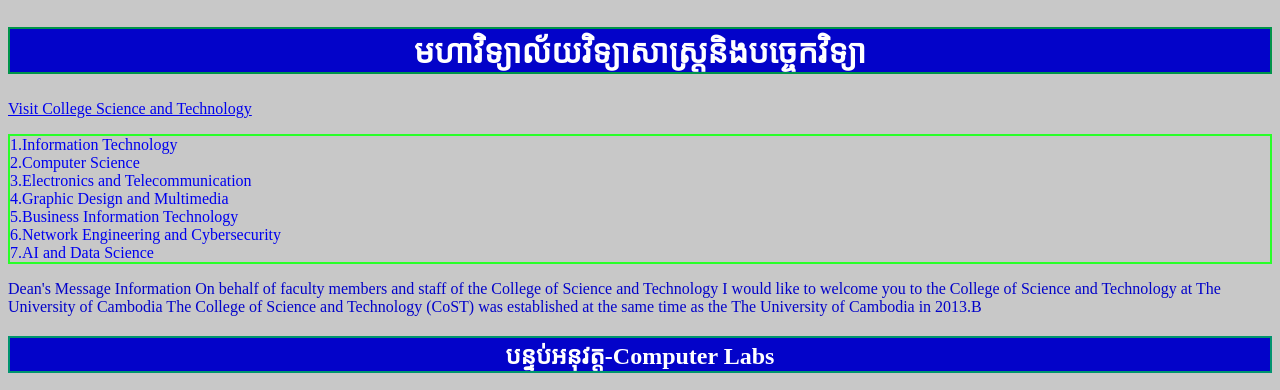
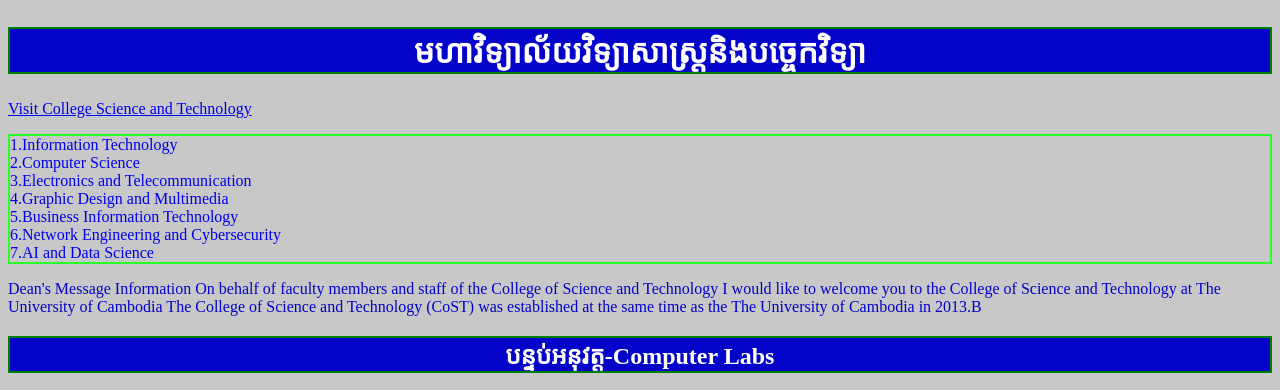
Before and after one commit to ChhounSomnang/ChhounSomnang, a plain HTML site: page index.html in a window 1280 px wide. Shown: the top 390 px of the page. Drawn offline with Linux system fonts and the light colour scheme.

Commit message:
Add files via upload

```diff
--- a/index.html
+++ b/index.html
@@ -7,7 +7,7 @@
 <link rel="icon" type="image/x-icon" href="images/icon.jpg">
 </head>
 <body style="background-color:rgb(200, 200, 200);">
-<h2 style="background-color:rgb(3, 3, 201); color:white; border:2px solid hsl(150, 100%, 29%); font-family: Kh Muol; font-size: 200%; text-align: center;">មហាវិទ្យាល័យវិទ្យាសាស្រ្តនិងបច្ចេកវិទ្យា</h2>
+<h2 style="background-color:rgb(3, 3, 201); color:white; border:2px solid green; font-family: Kh Muol; font-size: 200%; text-align: center;">មហាវិទ្យាល័យវិទ្យាសាស្រ្តនិងបច្ចេកវិទ្យា</h2>
 <a href="https://cost.uc.edu.kh"> Visit College Science and Technology</a><br>
 <p style="color:rgb(0, 0, 239); border:2px solid rgb(41, 255, 41);">
 1.Information Technology<br>
@@ -22,14 +22,14 @@
 Dean's Message Information On behalf of faculty members and staff of the College of Science and Technology I would like to welcome you to the College of Science and Technology at The University of Cambodia
 The College of Science and Technology (CoST) was established at the same time as the The University of Cambodia in 2013.B
 </p>
-<h2 style="background-color:rgb(3, 3, 201);color:rgb(255, 255, 255); border:2px solid hsl(165, 100%, 29%); font-family:Alfredo Heavy; font: size 150%; text-align: center;">បន្ទប់អនុវត្ត-Computer Labs</h2>
-<img src="C:\Users\ASUS\Downloads\Telegram Desktop\photo_2025-03-24_22-49-35.jpg"width="300" height="200">
+<h2 style="background-color:rgb(3, 3, 201);color:white; border:2px solid green; font-family:Alfredo Heavy; font: size 150%; text-align: center;">បន្ទប់អនុវត្ត-Computer Labs</h2>
+<img src= "C:\Users\ASUS\Downloads\Telegram Desktop\photo_2025-03-24_22-49-35.jpg"width="300" height="200">
 <img src="C:\Users\ASUS\Downloads\Telegram Desktop\photo_2025-03-24_22-49-33.jpg" width="300" height="200">
 <img src="C:\Users\ASUS\Downloads\Telegram Desktop\photo_2025-03-24_22-49-30.jpg" width="300" height="200"><br>
 
 </body>
 <footer>
-<img src="C:\Users\ASUS\Downloads\Telegram Desktop\photo_2025-03-24_22-49-27.jpg"width="47" height="47">
+<img src="C:\Users\ASUS\Downloads\Telegram Desktop\photo_2025-03-24_22-49-27.jpg" width="47" height="47">
 CoST Copyright@2025
 </footer>
 </html>
```
